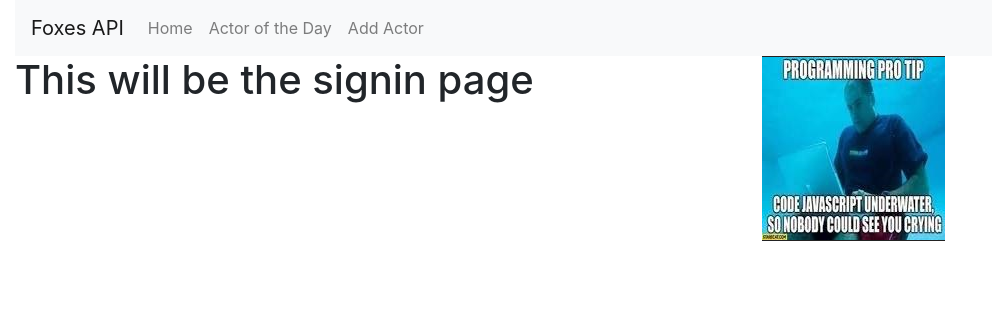
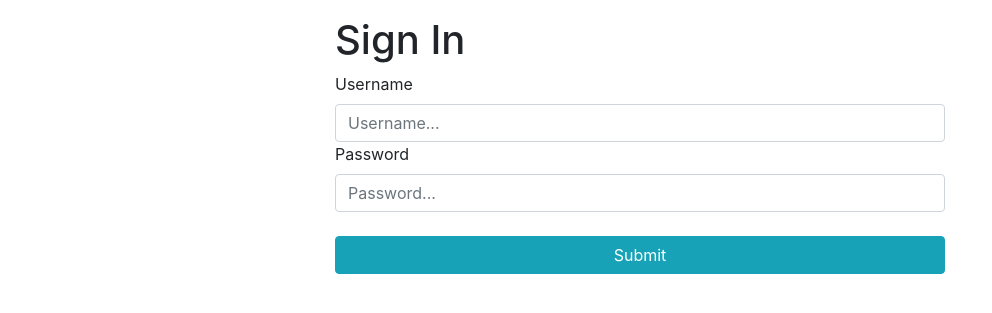
Before and after one commit to sdavitt/Foxes71-FlaskAPI, a Flask app: page /signin in a window 1280 px wide. Shown: the top 313 px of the page, without its empty margins (0-992 px from the left). Run offline with Flask 2, Linux system fonts and the light colour scheme; parts of the project's set-up code (start-up, migrations or seed data) failed here and were passed over; some libraries are stand-ins or nearby versions.

Commit message:
user authentication and profiles continued

```diff
--- a/app/__init__.py
+++ b/app/__init__.py
@@ -27,6 +27,9 @@ migrate = Migrate(app, db)
 
 # configuration for our login manager
 login.init_app(app)
+login.login_view = 'auth.signin'
+login.login_message = 'Please log in to see this page.'
+login.login_message_category = 'alert-info'
 
 
 
--- a/app/authorization/auth_templates/signin.html
+++ b/app/authorization/auth_templates/signin.html
@@ -1,7 +1,65 @@
-{% extends 'components/layout.html' %}
+<!doctype html>
+<html lang="en">
 
-{% block title %}Sign-In{% endblock title %}
+<head>
+    <title>SignIn</title>
+    <!-- Required meta tags -->
+    <meta charset="utf-8">
+    <meta name="viewport" content="width=device-width, initial-scale=1, shrink-to-fit=no">
 
-{% block content %}
-<h1>This will be the signin page</h1>
-{% endblock content %}
+    <!-- Bootstrap CSS -->
+    <link rel="stylesheet" href="https://stackpath.bootstrapcdn.com/bootstrap/4.3.1/css/bootstrap.min.css"
+        integrity="sha384-ggOyR0iXCbMQv3Xipma34MD+dH/1fQ784/j6cY/iJTQUOhcWr7x9JvoRxT2MZw1T" crossorigin="anonymous">
+</head>
+
+<body>
+    <div class="container-fluid">
+        <div class="row-fluid p-2">
+            {% with messages = get_flashed_messages(with_categories=True) %}
+            {% if messages %}
+                {% for category, message in messages %}
+                    <div class="alert {{ category }} alert-dismissible fade show" role="alert">
+                        <strong>{{ message }}</strong>
+                        <button type="button" class="close" data-dismiss="alert" aria-label="Close">
+                            <span aria-hidden="true">&times;</span>
+                        </button>
+                    </div>
+                {% endfor %}
+            {% endif %}
+            {% endwith %}
+        </div>
+        <div class="row justify-content-center">
+            <div class="col-6">
+                <h1>Sign In</h1>
+                <form method="POST">
+                    {{ form.hidden_tag() }}
+                    <div class="form-group">
+                        <fieldset id="username-field">
+                            {{ form.username.label }}
+                            {{ form.username(class="form-control", placeholder="Username...") }}
+                        </fieldset>
+                        <fieldset id="password-field">
+                            {{ form.password.label }}
+                            {{ form.password(class="form-control", placeholder="Password...") }}
+                        </fieldset>
+                        <br>
+                        {{ form.submit(class="btn btn-info btn-block") }}
+                    </div>
+                </form>
+            </div>
+        </div>
+    </div>
+    <!-- Optional JavaScript -->
+    <!-- jQuery first, then Popper.js, then Bootstrap JS -->
+    <script src="https://code.jquery.com/jquery-3.3.1.slim.min.js"
+        integrity="sha384-q8i/X+965DzO0rT7abK41JStQIAqVgRVzpbzo5smXKp4YfRvH+8abtTE1Pi6jizo"
+        crossorigin="anonymous"></script>
+    <script src="https://cdnjs.cloudflare.com/ajax/libs/popper.js/1.14.7/umd/popper.min.js"
+        integrity="sha384-UO2eT0CpHqdSJQ6hJty5KVphtPhzWj9WO1clHTMGa3JDZwrnQq4sF86dIHNDz0W1"
+        crossorigin="anonymous"></script>
+    <script src="https://stackpath.bootstrapcdn.com/bootstrap/4.3.1/js/bootstrap.min.js"
+        integrity="sha384-JjSmVgyd0p3pXB1rRibZUAYoIIy6OrQ6VrjIEaFf/nJGzIxFDsf4x0xIM+B07jRM"
+        crossorigin="anonymous"></script>
+</body>
+
+</html>
--- a/app/authorization/routes.py
+++ b/app/authorization/routes.py
@@ -1,8 +1,100 @@
-from flask import Blueprint
-from flask.templating import render_template
+from threading import current_thread
+from flask import Blueprint, render_template, redirect, request, flash, url_for
+from flask_migrate import current
+from app.forms import signInForm, signUpForm, updateUser
+from werkzeug.security import check_password_hash, generate_password_hash
+from flask_login import login_user, logout_user, current_user, login_required
+
+# database related imports
+from app.models import db, User
 
 auth = Blueprint('auth', __name__, template_folder='auth_templates')
 
-@auth.route('/signin', methods=['Get'])
+@auth.route('/signup', methods=['GET', 'POST'])
+def signup():
+    form = signUpForm()
+    if request.method == 'POST':
+        if form.validate_on_submit():
+            # go about creating a user
+            new_user = User(form.username.data, form.email.data, form.password.data, form.first_name.data, form.last_name.data)
+            # utilize a try/except block to handle our unique username/email constraints
+            # add the newly created user to our database
+            try:
+                db.session.add(new_user)
+                db.session.commit()
+            except:
+                flash('Username or email already exists. Please try again.', category='alert-danger')
+                return redirect(url_for('auth.signup'))
+
+            flash(f'You have successfully signed up with the username: {form.username.data}. You have been automatically logged in.', category='alert-success')
+            login_user(new_user)
+            return redirect(url_for('home'))
+
+        else: # if form input was invalid, tell them to try again
+            flash('Invalid input, please try again.', category='alert-danger')
+            return redirect(url_for('auth.signup'))
+    return render_template('signup.html', form=form)
+
+
+@auth.route('/signin', methods=['GET', 'POST'])
 def signin():
-    return render_template('signin.html')
+    form = signInForm()
+    if request.method == 'POST':
+        if form.validate_on_submit():
+            usernamedata = form.username.data
+            passworddata = form.password.data
+
+            # if the form is valid, and we have a username - we need to determine what the correct password is for that username
+            # query the database for our user
+            user = User.query.filter_by(username=usernamedata).first()
+            # we need to check does a user with that username exist, and if so, does their password match
+            if user is None or not check_password_hash(user.password, passworddata):
+                flash('Incorrect username or password. Please try again.', category='alert-danger')
+                return redirect(url_for('auth.signin'))
+
+            # implied else -> the user's username and password matched
+            login_user(user)
+            flash(f'You have successfully logged in! Welcome {usernamedata} {current_user}.', category='alert-success')
+            return redirect(url_for('home'))
+        else: # if the form didn't validate
+            flash('Invalid form input. Please try again.', category='alert-danger')
+            return redirect(url_for('auth.signin'))
+    return render_template('signin.html', form=form)
+
+@auth.route('/signout')
+def signout():
+    logout_user()
+    flash('You have successfully signed out.', category='alert-info')
+    return redirect(url_for('auth.signin'))
+
+
+@auth.route('/profile')
+@login_required
+def profile():
+    context = current_user.to_dict()
+    print(context)
+    # make use of **kwargs using the conventional context dictionary
+    return render_template('profile.html', **context)
+
+@auth.route('/updateuser', methods=['GET', 'POST'])
+@login_required
+def updateuser():
+    form = updateUser()
+    if request.method == 'POST':
+        if form.validate_on_submit() and check_password_hash(current_user.password, form.oldpassword.data):
+            if form.newpassword.data and form.newusername.data:
+                current_user.password = generate_password_hash(form.newpassword.data)
+                current_user.username = form.newusername.data
+                db.session.commit()
+            elif form.newusername.data:
+                current_user.username = form.newusername.data
+                db.session.commit()
+            elif form.newpassword.data:
+                current_user.password = generate_password_hash(form.newpassword.data)
+                db.session.commit()
+            flash('User information updated!', category='alert-info')
+            return redirect(url_for('auth.profile'))
+        else:
+            flash('Invalid form input. Please try again.', category='alert-danger')
+            return redirect(url_for('auth.profile'))
+    return render_template('updateuser.html', form=form)
--- a/app/forms.py
+++ b/app/forms.py
@@ -1,7 +1,8 @@
 # imports that I'll need to work with WTForms: generic form template, whatever types of data fields you intend to use, and whatever validators you intend to use
 from flask_wtf import FlaskForm
-from wtforms import StringField, SubmitField, IntegerField, DecimalField
-from wtforms.validators import DataRequired
+from wtforms import StringField, SubmitField, IntegerField, DecimalField, PasswordField
+from wtforms import validators
+from wtforms.validators import DataRequired, Email, EqualTo
 
 # creating a new form - we're going to be making a class that inherits some behavior from FlaskForm
 
@@ -15,3 +16,24 @@ class newActorForm(FlaskForm):
     bestrole = StringField('Best Role', validators=[DataRequired()])
     bestmovie = StringField('Best Movie/Show', validators=[DataRequired()])
     submit = SubmitField()
+
+class signInForm(FlaskForm):
+    username = StringField('Username', validators=[DataRequired()])
+    password = PasswordField('Password', validators=[DataRequired()])
+    submit = SubmitField()
+
+class signUpForm(FlaskForm):
+    username = StringField('Username', validators=[DataRequired()])
+    email = StringField('Email', validators=[DataRequired(), Email()])
+    password = PasswordField('Password', validators=[DataRequired()])
+    confirm_password = PasswordField('Confirm Password', validators=[DataRequired(), EqualTo('password')])
+    first_name = StringField('First Name')
+    last_name = StringField('Last Name')
+    submit = SubmitField()
+
+class updateUser(FlaskForm):
+    newusername = StringField('New Username')
+    newpassword = PasswordField('New Password')
+    confirm_newpassword = PasswordField('Confirm New Password', validators=[EqualTo('newpassword')])
+    oldpassword = PasswordField('Current Password', validators=[DataRequired()])
+    submit = SubmitField()
--- a/app/movies/routes.py
+++ b/app/movies/routes.py
@@ -2,6 +2,7 @@
 # imports
 from flask import Blueprint, render_template, request, redirect, url_for, flash
 from app.forms import newActorForm
+from flask_login import login_required
 
 # database imports
 from app.models import db, Actor
@@ -23,6 +24,7 @@ def actoroftheday():
 
 
 @movies.route('/addactor', methods=['GET', 'POST'])
+@login_required
 def addactor():
     form = newActorForm()
     if request.method == 'POST':
--- a/app/templates/components/layout.html
+++ b/app/templates/components/layout.html
@@ -1,5 +1,6 @@
 <!doctype html>
 <html lang="en">
+
 <head>
   <title>{% block title %} {% endblock title %}</title>
   <!-- Required meta tags -->
@@ -7,14 +8,17 @@
   <meta name="viewport" content="width=device-width, initial-scale=1, shrink-to-fit=no">
 
   <!-- Bootstrap CSS -->
-    <link rel="stylesheet" href="https://stackpath.bootstrapcdn.com/bootstrap/4.3.1/css/bootstrap.min.css" integrity="sha384-ggOyR0iXCbMQv3Xipma34MD+dH/1fQ784/j6cY/iJTQUOhcWr7x9JvoRxT2MZw1T" crossorigin="anonymous">
+  <link rel="stylesheet" href="https://stackpath.bootstrapcdn.com/bootstrap/4.3.1/css/bootstrap.min.css"
+    integrity="sha384-ggOyR0iXCbMQv3Xipma34MD+dH/1fQ784/j6cY/iJTQUOhcWr7x9JvoRxT2MZw1T" crossorigin="anonymous">
   <link rel="stylesheet" href="../../static/css/main.css">
 </head>
+
 <body>
   <div class="container-fluid">
     <nav class="navbar navbar-expand-lg navbar-light bg-light">
       <a class="navbar-brand" href="#">Foxes API</a>
-            <button class="navbar-toggler" type="button" data-toggle="collapse" data-target="#navbarNav" aria-controls="navbarNav" aria-expanded="false" aria-label="Toggle navigation">
+      <button class="navbar-toggler" type="button" data-toggle="collapse" data-target="#navbarNav"
+        aria-controls="navbarNav" aria-expanded="false" aria-label="Toggle navigation">
         <span class="navbar-toggler-icon"></span>
       </button>
       <div class="collapse navbar-collapse" id="navbarNav">
@@ -28,11 +32,40 @@
           <li class="nav-item">
             <a class="nav-link" href="{{ url_for('movies.addactor') }}">Add Actor</a>
           </li>
+          {% if current_user.is_authenticated %}
+          <li class="nav-item ml-auto">
+            <a class="nav-link" href="{{ url_for('auth.profile') }}">Profile</a>
+          </li>
+          <li class="nav-item ml-auto">
+            <a class="nav-link" href="{{ url_for('auth.signout') }}">Sign Out</a>
+          </li>
+          {% else %}
+          <li class="nav-item ml-auto">
+            <a class="nav-link" href="{{ url_for('auth.signin') }}">Sign In</a>
+          </li>
+          <li class="nav-item">
+            <a class="nav-link" href="{{ url_for('auth.signup') }}">Register</a>
+          </li>
+          {% endif %}
         </ul>
       </div>
     </nav>
   </div>
   <div class="container-fluid">
+    <div class="row-fluid p-2">
+      {% with messages = get_flashed_messages(with_categories=True) %}
+      {% if messages %}
+      {% for category, message in messages %}
+      <div class="alert {{ category }} alert-dismissible fade show" role="alert">
+        <strong>{{ message }}</strong>
+        <button type="button" class="close" data-dismiss="alert" aria-label="Close">
+          <span aria-hidden="true">&times;</span>
+        </button>
+      </div>
+      {% endfor %}
+      {% endif %}
+      {% endwith %}
+    </div>
     <div class="row">
       <div class="col-7">
         {% block content %}
@@ -45,8 +78,15 @@
   </div>
   <!-- Optional JavaScript -->
   <!-- jQuery first, then Popper.js, then Bootstrap JS -->
-    <script src="https://code.jquery.com/jquery-3.3.1.slim.min.js" integrity="sha384-q8i/X+965DzO0rT7abK41JStQIAqVgRVzpbzo5smXKp4YfRvH+8abtTE1Pi6jizo" crossorigin="anonymous"></script>
-    <script src="https://cdnjs.cloudflare.com/ajax/libs/popper.js/1.14.7/umd/popper.min.js" integrity="sha384-UO2eT0CpHqdSJQ6hJty5KVphtPhzWj9WO1clHTMGa3JDZwrnQq4sF86dIHNDz0W1" crossorigin="anonymous"></script>
-    <script src="https://stackpath.bootstrapcdn.com/bootstrap/4.3.1/js/bootstrap.min.js" integrity="sha384-JjSmVgyd0p3pXB1rRibZUAYoIIy6OrQ6VrjIEaFf/nJGzIxFDsf4x0xIM+B07jRM" crossorigin="anonymous"></script>
+  <script src="https://code.jquery.com/jquery-3.3.1.slim.min.js"
+    integrity="sha384-q8i/X+965DzO0rT7abK41JStQIAqVgRVzpbzo5smXKp4YfRvH+8abtTE1Pi6jizo"
+    crossorigin="anonymous"></script>
+  <script src="https://cdnjs.cloudflare.com/ajax/libs/popper.js/1.14.7/umd/popper.min.js"
+    integrity="sha384-UO2eT0CpHqdSJQ6hJty5KVphtPhzWj9WO1clHTMGa3JDZwrnQq4sF86dIHNDz0W1"
+    crossorigin="anonymous"></script>
+  <script src="https://stackpath.bootstrapcdn.com/bootstrap/4.3.1/js/bootstrap.min.js"
+    integrity="sha384-JjSmVgyd0p3pXB1rRibZUAYoIIy6OrQ6VrjIEaFf/nJGzIxFDsf4x0xIM+B07jRM"
+    crossorigin="anonymous"></script>
 </body>
+
 </html>
--- a/requirements.txt
+++ b/requirements.txt
@@ -1,12 +1,15 @@
 alembic==1.7.3
 click==8.0.1
 colorama==0.4.4
+dnspython==2.1.0
+email-validator==1.1.3
 Flask==2.0.1
 Flask-Login==0.5.0
 Flask-Migrate==3.1.0
 Flask-SQLAlchemy==2.5.1
 Flask-WTF==0.15.1
 greenlet==1.1.1
+idna==3.2
 importlib-resources==5.2.2
 itsdangerous==2.0.1
 Jinja2==3.0.1
```
Also changed, not shown: app/authorization/auth_templates/profile.html (+22 -0 lines), app/authorization/auth_templates/signup.html (+81 -0 lines), app/authorization/auth_templates/updateuser.html (added, +35 -0 lines), app/movies/movies_templates/addactor.html (+0 -14 lines). Lines whose indentation alone changed are shown as unchanged.
